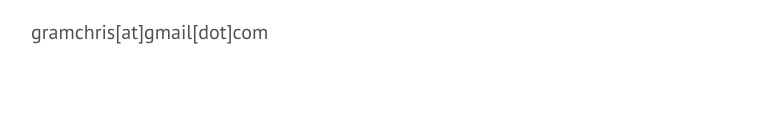
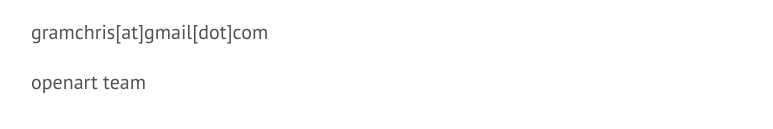
Before and after one commit to openarteu/openarteu.github.io, a plain HTML site: page about/index.html in a window 1280 px wide. Shown: the part 2153-2282 px from the top of the page, without its empty margins (429-1202 px from the left). Drawn offline with Linux system fonts and the light colour scheme; a script that the page names is missing.

Commit message:
new about page

```diff
--- a/about/index.html
+++ b/about/index.html
@@ -118,6 +118,8 @@
 
 <p>gramchris[at]gmail[dot]com</p>
 
+<p>openart team</p>
+
 
       <div id="disqus_thread"></div>
 <script type="text/javascript">
```
